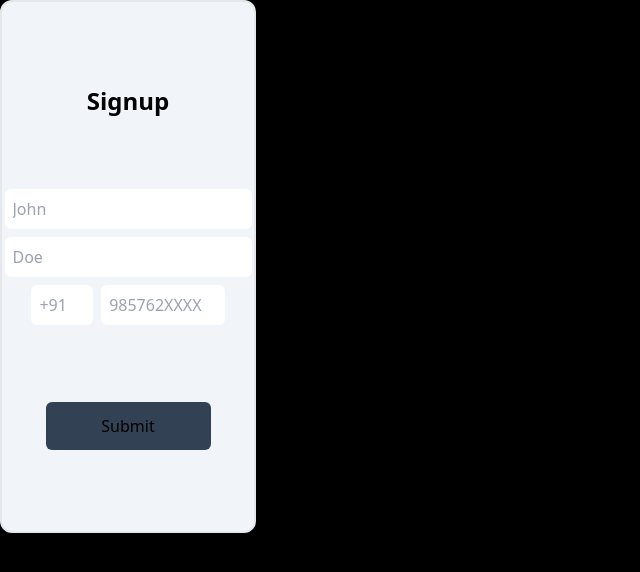
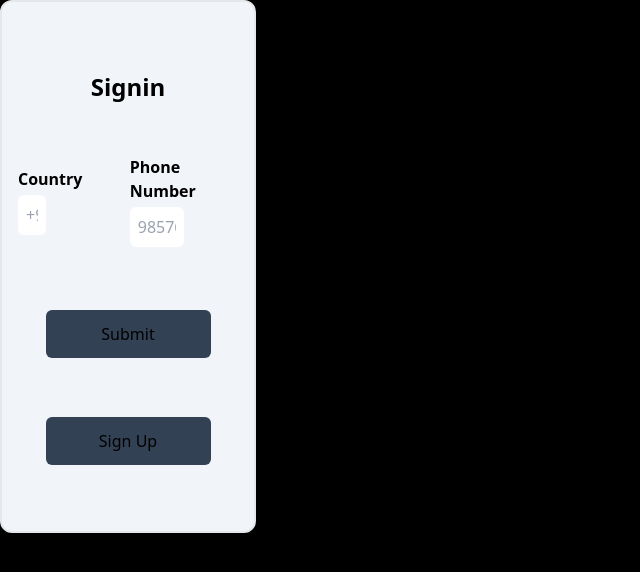
Before and after one commit to ishk9/getYourDiet, a Next.js app in the folder client/: page /Signin in a window 1280 px wide. Shown: the top 572 px of the page, without its empty margins (0-640 px from the left). Built offline with nearby package versions, Linux system fonts and the light colour scheme.

Commit message:
Feature: Used store for signin

```diff
--- a/client/app/Signin/page.js
+++ b/client/app/Signin/page.js
@@ -1,22 +1,32 @@
 import React from 'react'
+import useStore from '../store';
 
 function SigninPage() {
+    const {setOpenSignInModal} = useStore();
     return (
         <div className="h-4/6 w-1/5 p-4 rounded-xl absolute z-10 flex flex-col justify-evenly items-center bg-slate-100 border-2 shadow-md">
-            <h1 className='text-black text-[24px] font-semibold'>Signup</h1>
-            <div className='flex flex-col'>
-                <input className='my-1 p-2 rounded-md text-black' placeholder='John'/>
-                <input className='my-1 p-2 rounded-md text-black' placeholder='Doe' />
-                <div className='flex w-full justify-center items-center'>
+            <h1 className='text-black text-[24px] font-semibold'>Signin</h1>
+
+            <div className='flex w-full justify-center items-center'>
+                <div className='flex flex-col'>
+                    <p className='text-black font-semibold text-md'>Country</p>
                     <input className='my-1 w-1/4 p-2 rounded-md text-black mr-2' placeholder='+91' />
+                </div>
+
+                <div className='flex flex-col'>
+                    <p className='text-black font-semibold text-md'>Phone Number</p>
                     <input className='my-1 w-2/4 p-2 rounded-md text-black' placeholder='985762XXXX' />
+                </div>
 
-                </div>
             </div>
-
 
             <button className='w-3/4 rounded-md py-3 mt-2 bg-slate-700'>
                 <p>Submit</p>
+            </button>
+            <button
+                onClick={setOpenSignInModal}
+                className='w-3/4 rounded-md py-3 mt-2 bg-slate-700'>
+                <p>Sign Up</p>
             </button>
         </div>
     )
```
